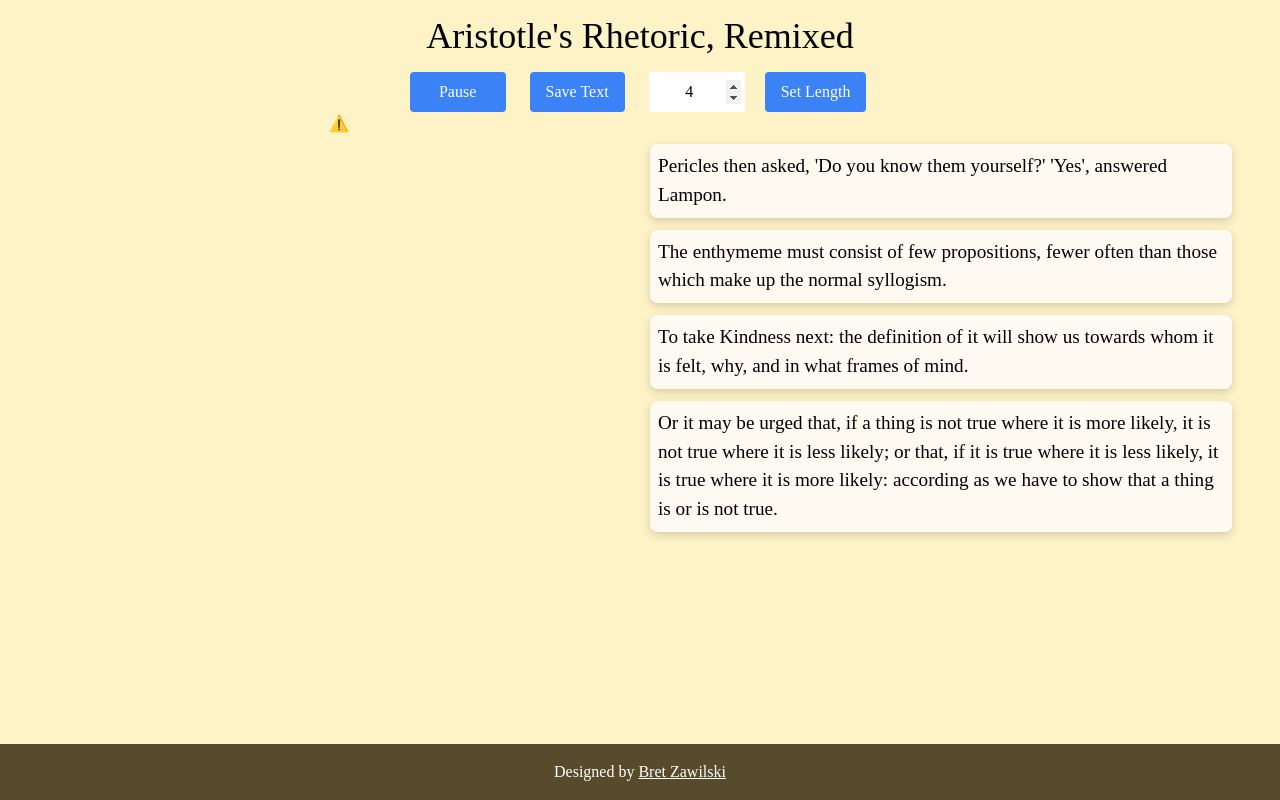
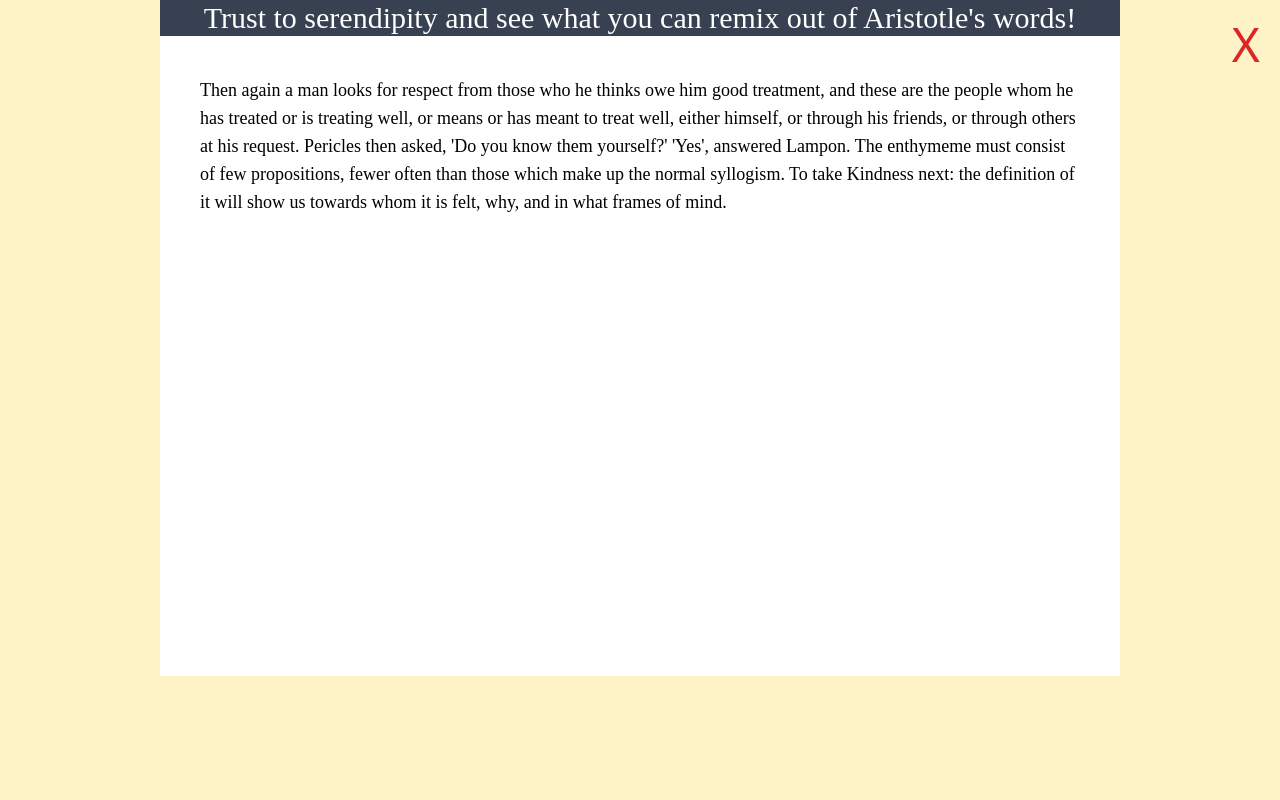
Before and after one commit to bretzawilski/rhetoric-remixed, a website built with Vite: page index.html in a window 1280 px wide. Both pictures are taken after a click on the button "Save Text". Built offline with nearby package versions, Linux system fonts and the light colour scheme; no server answers; a web font is replaced by a local one.

Commit message:
Rough draft complete

```diff
--- a/index.html
+++ b/index.html
@@ -19,8 +19,47 @@
   </head>
 
   <body class="m-0 bg-yellow-100 flex flex-col h-full">
+    <div id="modal" class="fixed w-full h-full hidden bg-yellow-100 top-0">
+      <h2 class="text-5xl fixed font-sans text-red-600 text-right w-full p-5">
+        <span id="close-btn" class="cursor-pointer">X</span>
+      </h2>
+      <div
+        id="inside"
+        class="w-3/4 h-4/5 inset-0 m-auto bg-gray-700 opacity-100"
+      >
+        <h2 class="text-center text-white text-3xl justify-self-center">
+          Trust to serendipity and see what you can remix out of Aristotle's
+          words!
+        </h2>
+        <textarea id="text-area" class="w-full h-full p-10 text-lg resize-none">
+          What the heck?
+        </textarea>
+      </div>
+    </div>
+
+    <nav class="grid align-middle justify-evenly pt-5 pb-5">
+      <h1 class="md:text-4xl text-2xl col-start-2 text-center">
+        Aristotle's Rhetoric, Remixed
+      </h1>
+      <!-- <a
+        href="about.html"
+        class="
+          self-center
+          text-gray-900
+          col-start-3
+          justify-self-end
+          text-right
+          w-full
+          mr-16
+          underline
+          hover:text-blue-400
+          md:text-xl
+        "
+        >About</a
+      > -->
+    </nav>
+
     <header>
-      <h1 class="md:text-4xl text-2xl">Aristotle's Rhetoric, Remixed</h1>
       <div class="flex justify-center gap-5">
         <button
           id="pause-btn"
@@ -65,6 +104,8 @@
         >
           Save Text
         </button>
+
+        <div class="flex">
           <input
             class="justify-end p-1 w-24 text-center pt-0 pb-0 h-auto"
             type="number"
@@ -95,6 +136,7 @@
             Set Length
           </button>
         </div>
+      </div>
     </header>
 
     <div class="content">
@@ -110,14 +152,19 @@
           "
         >
           <div>
-            <lottie-player
+            <!-- <lottie-player
               src="https://assets9.lottiefiles.com/packages/lf20_70kkvhfz.json"
               background="transparent"
               speed="1"
               loop
               autoplay
               class="w-52 md:w-full"
-            ></lottie-player>
+            ></lottie-player> -->
+            <img
+              src="aristotle.png"
+              alt="Illustration of Aristotle"
+              class="w-52 sm:w-full sm:p-5 md:p-20 mt-10"
+            />
           </div>
         </div>
         <div
--- a/script.js
+++ b/script.js
@@ -7,6 +7,23 @@ setLengthBtn.addEventListener("click", () => {
   lineLength = Number(setLength.value);
   // setLength.value = 1;
   initialRead();
+});
+const modal = document.getElementById("modal");
+// modal.addEventListener("click", () => {
+//   modal.classList.toggle("hidden");
+// });
+const textArea = document.getElementById("text-area");
+const saveBtn = document.getElementById("save-btn");
+saveBtn.addEventListener("click", () => {
+  pause = true;
+  pauseBtn.innerText = "Resume";
+  modal.classList.toggle("hidden");
+  textArea.innerText = saveText();
+});
+
+const closeBtn = document.getElementById("close-btn");
+closeBtn.addEventListener("click", () => {
+  modal.classList.toggle("hidden");
 });
 
 pauseBtn.addEventListener("click", () => {
--- a/style.css
+++ b/style.css
@@ -57,13 +57,13 @@ body {
 }
 
 h1 {
-  text-align: center;
-  font-size: 2rem;
-  width: 100vw;
+  /* text-align: center; */
+  /* font-size: 2rem; */
+  /* width: 100vw; */
   /* background-color: rgb(255, 241, 203); */
-  margin-top: 0;
-  padding-top: 1rem;
-  padding-bottom: 1rem;
+  /* margin-top: 0; */
+  /* padding-top: 1rem; */
+  /* padding-bottom: 1rem; */
   font-family: "Pirata One", serif;
 }
 
@@ -84,3 +84,7 @@ a {
 input[type="number"]::-webkit-inner-spin-button {
   opacity: 1;
 }
+
+nav {
+  grid-template-columns: 1fr 4fr 1fr;
+}
```
Also changed, not shown: aristotle.png (added). Lines whose indentation alone changed are shown as unchanged.
